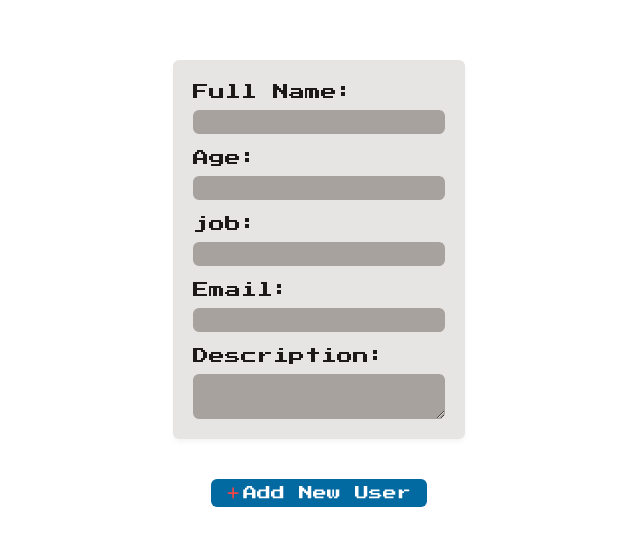
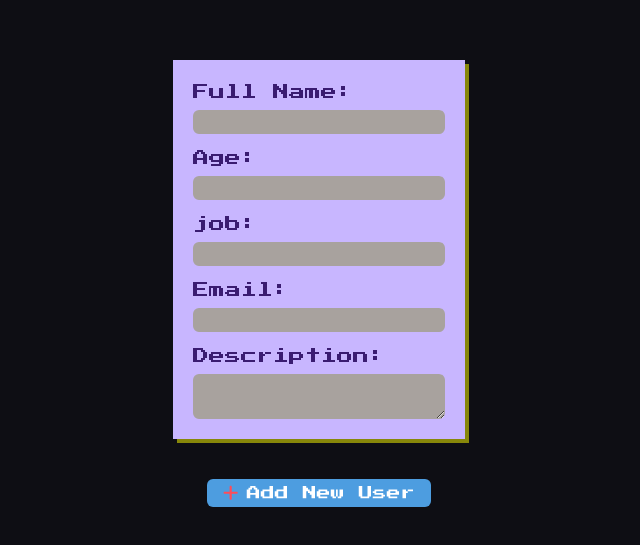
Before and after one commit to Nikkihosseini/react-mini-projects, a React (Vite) app: page /UserCard in a window 1280 px wide. Shown: the part 127-672 px from the top of the page, without its empty margins (321-961 px from the left). Built offline with nearby package versions, Linux system fonts and the light colour scheme; no server answers.

Commit message:
chore: remove commitizen from project

```diff
--- a/index.html
+++ b/index.html
@@ -7,7 +7,7 @@
     <meta name="viewport" content="width=device-width, initial-scale=1.0" />
     <title>react-mini-projects</title>
   </head>
-  <body class="font-pixel">
+  <body class="font-pixel bg-void-black">
     <div id="root">
 
     </div>
--- a/src/Pages/Project/Home.jsx
+++ b/src/Pages/Project/Home.jsx
@@ -11,7 +11,7 @@ export default function Home(){
                             <img className='inline-block w-7 h-7' src="./public/png-icon/sword.png" alt="sword-png"/>
                         </li>
                         <li className="flex items-center justify-center gap-3 text-purple-600 border-[3px] border-purple-600 bg-black px-5 py-2 shadow-[4px_4px_0px_rgba(255,255,0,0.5)] hover:translate-x-[2px] hover:translate-y-[2px] hover:shadow-[1px_1px_0px_rgba(255,255,0,0.5)] transition cursor-pointer">
-                            <Link to='/Project'>Project</Link>
+                            <Link to='/Project'>Projects</Link>
                             <img className='inline-block w-7 h-7' src="./public/png-icon/star.png" alt="star-png"/>
                         </li>
                         <li className="flex items-center justify-center gap-3 text-purple-600 border-[3px] border-purple-600 bg-black px-5 py-2 shadow-[4px_4px_0px_rgba(255,255,0,0.5)] hover:translate-x-[2px] hover:translate-y-[2px] hover:shadow-[1px_1px_0px_rgba(255,255,0,0.5)] transition cursor-pointer">
--- a/src/Pages/UserCard.jsx
+++ b/src/Pages/UserCard.jsx
@@ -23,7 +23,7 @@ export default function UserCard(){
                 setNewUserList={setNewUserList}
             />
 
-            <div className="flex flex-wrap justify-center items-center gap-8 bg-slate-800 overflow-x-hidden my-10">
+            <div className="flex flex-wrap justify-center items-center gap-8 overflow-x-hidden my-10">
              {newUserList.map(user =>(
                <User key={user.id} user={user} newUserList={newUserList} setNewUserList={setNewUserList} />
             ))}
--- a/src/component/Header.jsx
+++ b/src/component/Header.jsx
@@ -14,7 +14,7 @@ export default function Header(){
                             <img className='inline-block w-7 h-7' src="./public/png-icon/sword.png" alt="sword-png"/>
                         </li>
                         <li className="flex items-center justify-center gap-3 text-lime-crt-glow cursor-pointer">
-                            <Link to='/Project'>Project</Link>
+                            <Link to='/Project'>Projects</Link>
                             <img className='inline-block w-7 h-7' src="./public/png-icon/star.png" alt="star-png"/>
                         </li>
                         <li className="flex items-center justify-center gap-3 text-lime-crt-glow cursor-pointer">
--- a/src/component/props/AddNewUser.jsx
+++ b/src/component/props/AddNewUser.jsx
@@ -19,27 +19,27 @@ export default function AddNewUser({newUserList , setNewUserList}){
 
     return(
         <>
-           <div className="flex flex-col  items-center justify-center w-screen min-h-screen mx-auto">
+           <div className="flex flex-col items-center justify-center w-screen min-h-screen mx-auto">
 
-                <div className="flex flex-col items-center justify-center w-[292px] h-[379px] bg-stone-200 p-5 mt-5 rounded-md shadow-md shadow-stone-100">
-                    <label className="text-stone-900 w-full font-bold mb-1.5" htmlFor="fullName">Full Name:</label>
-                    <input onChange={(e) => setNewUser(prev =>({...prev , name: e.target.value}))} className="rounded-md bg-stone-400 text-stone-900 w-full mb-3 px-1" value={newUser.name} type="text" name="fullName" id="fullName"/>
+                <div className="flex flex-col items-center justify-center w-[292px] h-[379px] bg-foggy-lilac p-5 mt-5  shadow-[4px_4px_0px_rgba(255,255,0,0.5)]">
+                    <label className="text-cosmic-indigo w-full font-bold mb-1.5" htmlFor="fullName">Full Name:</label>
+                    <input onChange={(e) => setNewUser(prev =>({...prev , name: e.target.value}))} className="rounded-md bg-stone-400 text-purple-glitch w-full mb-3 px-1" value={newUser.name} type="text" name="fullName" id="fullName"/>
 
-                    <label className="text-stone-900 w-full font-bold mb-1.5" htmlFor="fullName">Age:</label>
-                    <input onChange={(e) => setNewUser(prev =>({...prev , age: e.target.value}))} className="rounded-md bg-stone-400 text-stone-900 w-full mb-3 px-1" type="number" name="age" id="age" value={newUser.age}/>
+                    <label className="text-cosmic-indigo w-full font-bold mb-1.5" htmlFor="fullName">Age:</label>
+                    <input onChange={(e) => setNewUser(prev =>({...prev , age: e.target.value}))} className="rounded-md bg-stone-400 text-purple-glitch w-full mb-3 px-1" type="number" name="age" id="age" value={newUser.age}/>
 
-                    <label className="text-stone-900 w-full font-bold mb-1.5" htmlFor="fullName">job:</label>
-                    <input onChange={(e) => setNewUser(prev =>({...prev , job: e.target.value}))} className="rounded-md bg-stone-400 text-stone-900 w-full mb-3 px-1" type="text" name="job" id="job" value={newUser.job}/>
+                    <label className="text-cosmic-indigo w-full font-bold mb-1.5" htmlFor="fullName">job:</label>
+                    <input onChange={(e) => setNewUser(prev =>({...prev , job: e.target.value}))} className="rounded-md bg-stone-400 text-purple-glitch w-full mb-3 px-1" type="text" name="job" id="job" value={newUser.job}/>
 
-                    <label className="text-stone-900 w-full font-bold mb-1.5" htmlFor="fullName">Email:</label>
-                    <input onChange={(e) => setNewUser(prev =>({...prev , email: e.target.value}))} className="rounded-md bg-stone-400 text-stone-900 w-full mb-3 px-1" type="email" name="email" id="email" value={newUser.email}/>
+                    <label className="text-cosmic-indigo w-full font-bold mb-1.5" htmlFor="fullName">Email:</label>
+                    <input onChange={(e) => setNewUser(prev =>({...prev , email: e.target.value}))} className="rounded-md bg-stone-400 text-purple-glitch w-full mb-3 px-1" type="email" name="email" id="email" value={newUser.email}/>
 
-                    <label className="text-stone-900 font-bold w-full mb-1.5" htmlFor="fullName">Description:</label>
-                    <textarea onChange={(e) => setNewUser(prev =>({...prev , description: e.target.value}))} className="px-1 w-full min-h-[45px] max-h-[45x] rounded-md bg-stone-400 text-stone-900" type="text" name="description" id="description" value={newUser.description}/>
+                    <label className="text-cosmic-indigo font-bold w-full mb-1.5" htmlFor="fullName">Description:</label>
+                    <textarea onChange={(e) => setNewUser(prev =>({...prev , description: e.target.value}))} className="px-1 w-full min-h-[45px] max-h-[45x] rounded-md bg-stone-400 text-purple-glitch" type="text" name="description" id="description" value={newUser.description}/>
                 </div>
 
-                <button className="text-sm flex items-center justify-center gap-1 mx-auto outline-none border-none mt-10 px-4 py-1 text-white rounded-md bg-sky-700 hover:bg-slate-600 transition duration-200 focus:outline-none" onClick={addNewUser}>
-                        <FontAwesomeIcon icon={faPlus} className="text-red-500" />Add New User
+                <button className="text-sm flex items-center justify-center gap-2 mx-auto outline-none border-none mt-10 px-4 py-1 rounded-md text-white bg-neon-blue hover:bg-cosmic-indigo hover:text-lime-crt-glow  transition duration-200 focus:outline-none" onClick={addNewUser}>
+                        <FontAwesomeIcon icon={faPlus} className="text-glitch-red" size="lg" />Add New User
                 </button>
            </div>
         </>
--- a/src/component/props/User.jsx
+++ b/src/component/props/User.jsx
@@ -19,7 +19,7 @@ export default function User({user, newUserList, setNewUserList }){
 
     return(
         <>
-            <div className="flex items-center justify-center w-screen min-h-screen bg-slate-800 overflow-x-hidden">
+            <div className="flex items-center justify-center w-screen min-h-screen overflow-x-hidden">
                 <div className="bg-stone-200 w-[292px] h-auto p-5 rounded-md text-stone-900 text-center shadow-md shadow-stone-100">
                    <div className="flex items-center justify-between">
                      <button className="text-sm bg-inherit flex items-center gap-1 outline-none border-none focus:outline-none" onClick={() => deleteUser(user.id)}>
```
Also changed, not shown: 1 other file (tests, documents, lock files or other folders).
